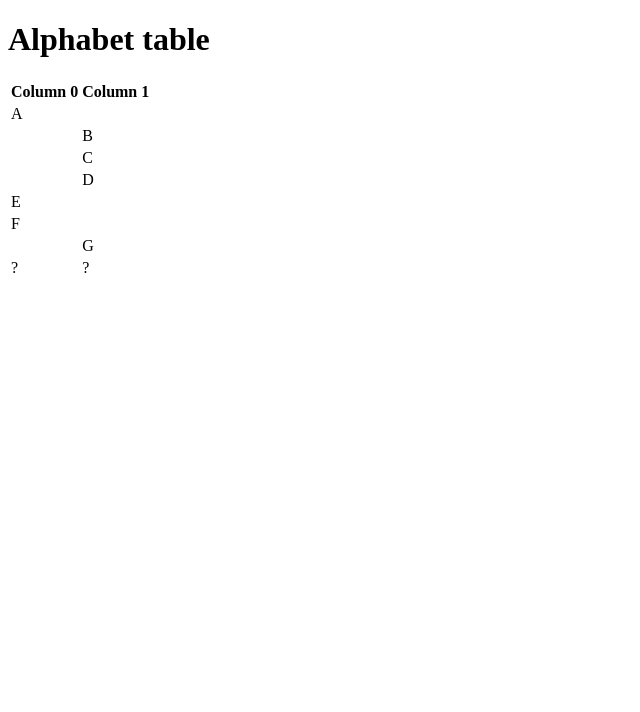
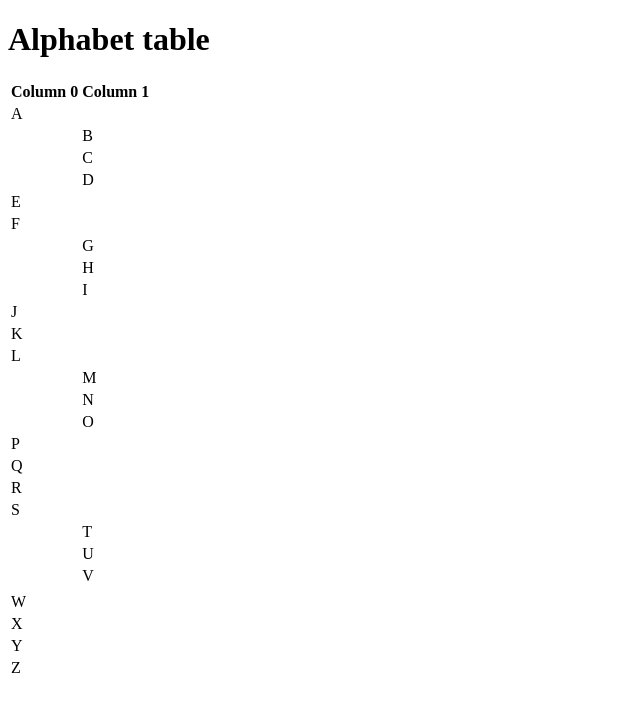
Before and after one commit to comp426-2022-spring/a00-madysonb, a website: page index.html in a window 1280 px wide. Shown: the whole page, without its empty margins (0-640 px from the left). Drawn offline with Linux system fonts and the light colour scheme.

Commit message:
added npm and updated index

```diff
--- a/index.html
+++ b/index.html
@@ -37,7 +37,64 @@
                     <td></td><td>G</td>
                     </tr>
                     <tr>
-    				<td>?</td><td>?</td>
+                    <td></td><td>H</td>
+                    </tr>
+                    <tr>
+                    <td></td><td>I</td>
+                    </tr>
+                    <tr>
+                    <td>J</td><td></td>
+                    </tr>
+                    <tr>
+                    <td>K</td><td></td>
+                    </tr>
+                    <tr>
+                    <td>L</td><td></td>
+                    </tr>
+                    <tr>
+                    <td></td><td>M</td>
+                    </tr>
+                    <tr>
+                    <td></td><td>N</td>
+                    </tr>
+                    <tr>
+                    <td></td><td>O</td>
+                    </tr>
+                    <tr>
+                    <td>P</td><td></td>
+                    </tr>
+                    <tr>
+                    <td>Q</td><td></td>
+                    </tr>
+                    <tr>
+                    <td>R</td><td></td>
+                    </tr>
+                    <tr>
+                    <td>S</td><td></td>
+                    </tr>
+                    <tr>
+                    <td></td><td>T</td>
+                    </tr>
+                    <tr>
+                    <td></td><td>U</td>
+                    </tr>
+                    <tr>
+                    <td></td><td>V</td>
+                    </tr>
+                    <tr>
+                    <td></td><td></td>
+                    </tr>
+                    <tr>
+                    <td>W</td><td></td>
+                    </tr>
+                    <tr>
+                    <td>X</td><td></td>
+                    </tr>
+                    <tr>
+                    <td>Y</td><td></td>
+                    </tr>
+                    <tr>
+                    <td>Z</td><td></td>
                     </tr>
 				</tbody>
 			</table>
--- a/package.json
+++ b/package.json
@@ -15,5 +15,8 @@
   "bugs": {
     "url": "https://github.com/comp426-2022-spring/a00-madysonb/issues"
   },
-  "homepage": "https://github.com/comp426-2022-spring/a00-madysonb#readme"
+  "homepage": "https://github.com/comp426-2022-spring/a00-madysonb#readme",
+  "dependencies": {
+    "browser-sync": "^2.27.7"
+  }
 }
```
Also changed, not shown: 1 other file. Lines whose indentation alone changed are shown as unchanged.
